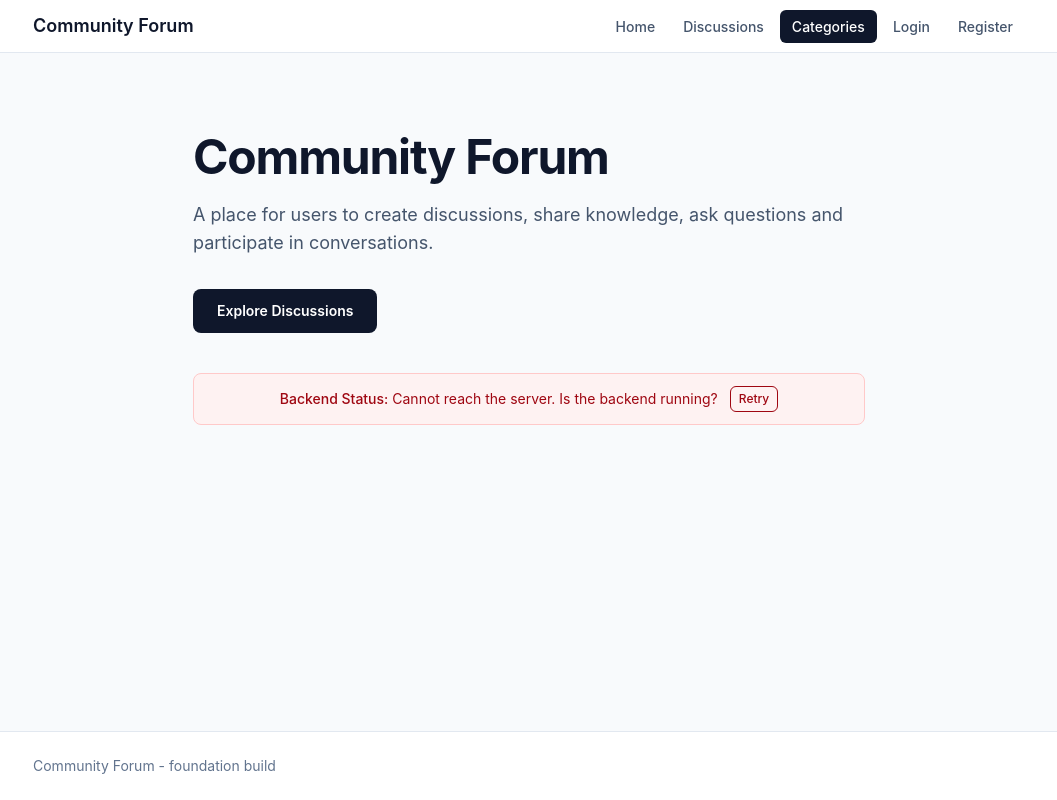
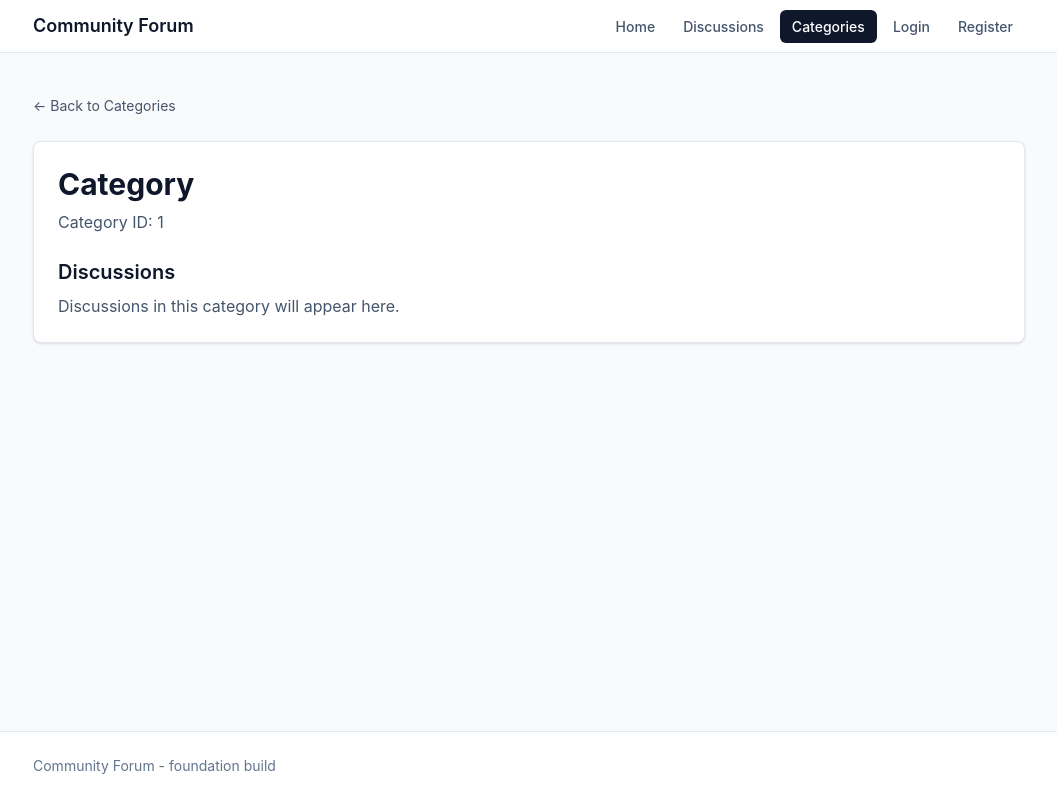
Before and after one commit to Engr-Ifex/community_forum, a React (Vite) app in the folder client/: page /categories/1 in a window 1280 px wide. Shown: the whole page, without its empty margins (111-1168 px from the left). Built offline with nearby package versions, Linux system fonts and the light colour scheme; no server answers.

Commit message:
Complete category frontend pages

```diff
--- a/client/src/App.jsx
+++ b/client/src/App.jsx
@@ -4,6 +4,7 @@ import { BrowserRouter, Route, Routes } from "react-router-dom";
 
 import Admin from "./components/Admin/Admin";
 import Categories from "./components/Categories/Categories";
+import CategoryPage from "./components/Categories/CategoryPage";
 import Discussions from "./components/Discussions/Discussions";
 import Home from "./components/Home/Home";
 import Login from "./components/Login/Login";
@@ -26,6 +27,7 @@ const App = () => {
             <Route path="/register" element={<Register />} />
             <Route path="/discussions" element={<Discussions />} />
             <Route path="/categories" element={<Categories />} />
+            <Route path="/categories/:id" element={<CategoryPage />} />
           <Route element={<ProtectedRoute />}>
             <Route path="/profile" element={<Profile />} />
             <Route path="/moderation" element={<Moderation />} />
--- a/client/src/components/Categories/CategoryPage.jsx
+++ b/client/src/components/Categories/CategoryPage.jsx
@@ -0,0 +1,26 @@
+import { Link, useParams } from "react-router-dom";
+const CategoryPage = () => { const { id } = useParams();
+return ( <section> <Link
+to="/categories"
+className="text-sm text-slate-600 hover:underline"
+> ← Back to Categories </Link>
+  <div className="mt-6 rounded-lg border border-slate-200 bg-white p-6 shadow-sm">
+    <h1 className="text-3xl font-bold text-slate-900">
+      Category
+    </h1>
+
+    <p className="mt-2 text-slate-600">
+      Category ID: {id}
+    </p>
+
+    <h2 className="mt-6 text-xl font-semibold text-slate-900">
+      Discussions
+    </h2>
+
+    <p className="mt-2 text-slate-600">
+      Discussions in this category will appear here.
+    </p>
+  </div>
+</section>
+); };
+export default CategoryPage;
```
